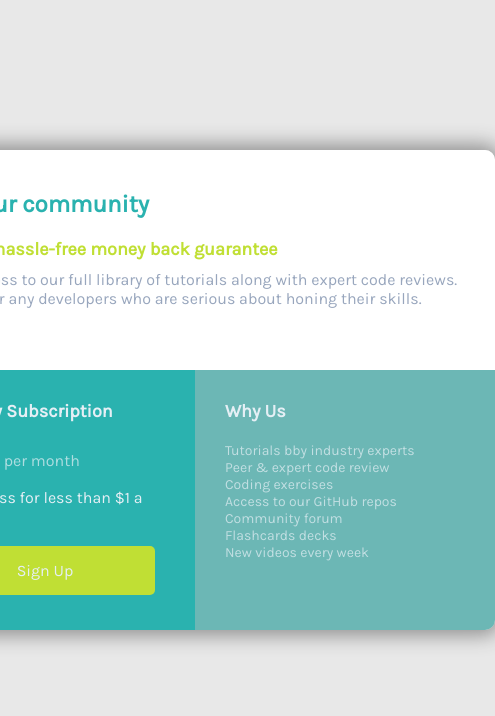
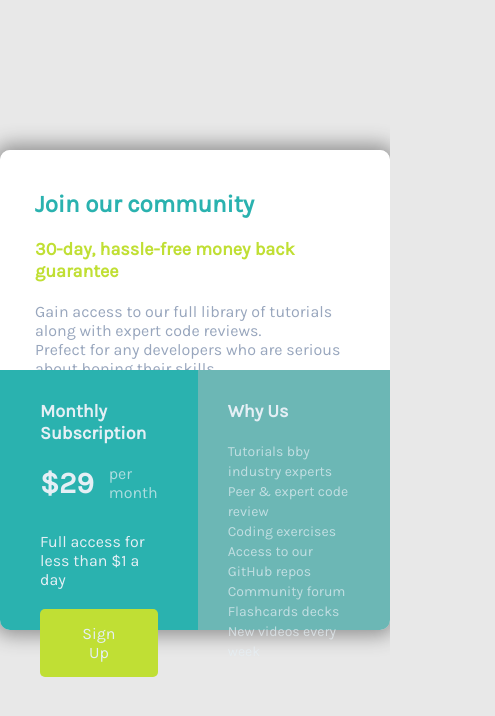
Before and after one commit to Tidav86/challenge1, a plain HTML site: page index.html in a window 390 px wide. Shown: the whole page, 495 px wide, since content can reach past the window. Drawn offline with Linux system fonts and the light colour scheme.

Commit message:
design ok

```diff
--- a/style/styles.css
+++ b/style/styles.css
@@ -12,18 +12,23 @@ body {
 .content {
   display: flex;
   justify-content: center;
-  align-items: center;
 }
 
 /* RESPONSIVE PARAMETRES */
-@media screen and (max-width: 981px) {
+@media screen and (max-width: 640px) {
   .wrapper {
-    grid-template-columns: 1fr;
-    grid-template-rows: repeat (3, 300px);
+    grid-template-columns: 300px;
+    grid-template-rows: repeat(3, 300px);
     grid-template-areas:
       "a"
       "b"
       "c";
+  }
+  .services {
+    border-radius: 0 0 0 0;
+  }
+  .info {
+    border-radius: 0 0 10px 10px;
   }
 }
 
@@ -31,7 +36,7 @@ body {
   display: grid;
   border-radius: 10px;
   box-shadow: 0px 0px 20px 5px rgb(141, 141, 141);
-  grid-template-columns: 300px 300px;
+  grid-template-columns: 1fr 1fr;
   grid-template-rows: 220px 260px;
   grid-template-areas:
     "a a"
@@ -60,8 +65,6 @@ body {
   color: hsl(204, 43%, 93%);
   padding: 15px 32px;
   text-align: center;
-  text-decoration: none;
-  display: inline-block;
   font-size: 16px;
   position: relative;
   width: 100%;
@@ -106,6 +109,9 @@ h2.top-title {
   font-weight: 400;
   color: hsl(218, 22%, 67%);
 }
+#text1-top-item {
+  padding-top: 10px;
+}
 
 h2 {
   margin: 10px 0 20px 0;
@@ -121,8 +127,9 @@ p.cycle-price {
 }
 p.text-info {
   font-size: 14px;
+  line-height: 20px;
   color: hsla(203, 44%, 93%, 0.7);
 }
 p.text-services {
-  padding-bottom: 20px;
+  padding: 20px 0;
 }
```
